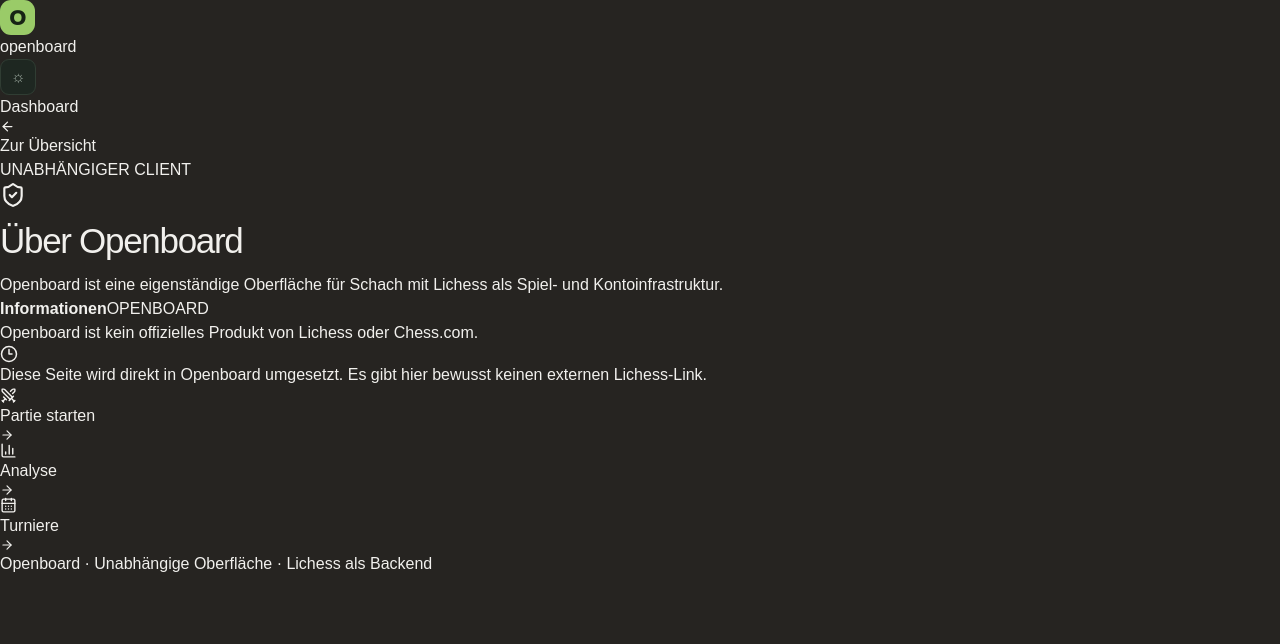
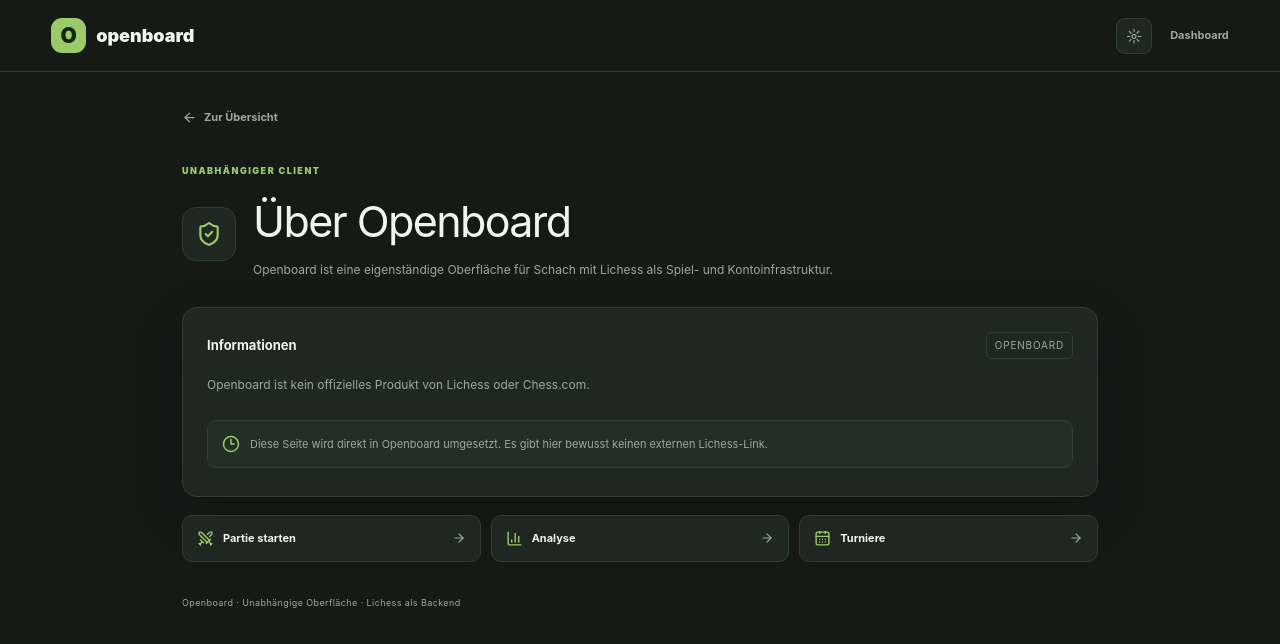
Before and after one commit to Rololol/openboard, a Next.js app: page /features/about/ in a window 1280 px wide. Shown: the top 644 px of the page. Built offline with nearby package versions, Linux system fonts and the light colour scheme.

Commit message:
Style native Openboard feature pages

```diff
--- a/src/app/premium-dashboard.css
+++ b/src/app/premium-dashboard.css
@@ -176,3 +176,39 @@ html[data-theme="dark"]{color-scheme:dark}
   .player-bar{height:39px!important;min-height:39px}
   .piece{font-size:clamp(22px,5.5vh,42px)!important}
 }
+
+
+/* Native Openboard feature pages */
+.feature-page{min-height:100vh;background:var(--ob-bg);color:var(--ob-text);font-family:Inter,ui-sans-serif,system-ui,sans-serif}
+.feature-header{height:72px;border-bottom:1px solid var(--ob-line);display:flex;align-items:center;justify-content:space-between;padding:0 clamp(18px,4vw,58px)}
+.feature-brand{display:flex;align-items:center;gap:10px;font-size:18px;font-weight:900;color:var(--ob-text)}
+.feature-header-actions{display:flex;align-items:center;gap:18px}.feature-header-actions>a{font-size:11px;color:var(--ob-muted);font-weight:700}
+.feature-main{max-width:960px;margin:0 auto;padding:35px 22px 50px}
+.feature-back{display:inline-flex;align-items:center;gap:7px;color:var(--ob-muted);font-size:11px;font-weight:700;margin-bottom:38px}
+.feature-kicker{font-size:9px;letter-spacing:1.5px;font-weight:900;color:var(--ob-green);margin-bottom:12px}
+.feature-title-row{display:flex;align-items:center;gap:17px;margin-bottom:28px}
+.feature-title-icon{width:54px;height:54px;border:1px solid var(--ob-line);border-radius:14px;background:var(--ob-panel);color:var(--ob-green);display:grid;place-items:center}
+.feature-title-row h1{font-size:clamp(30px,5vw,43px);letter-spacing:-1.6px;margin:0 0 6px}
+.feature-title-row p{font-size:12px;color:var(--ob-muted);line-height:1.6;margin:0;max-width:620px}
+.feature-panel{background:var(--ob-panel);border:1px solid var(--ob-line);border-radius:15px;padding:24px;box-shadow:var(--ob-shadow);min-height:190px}
+.feature-panel-head{display:flex;align-items:center;justify-content:space-between;gap:12px;font-size:13px}
+.feature-panel-head>span{font-size:10px;color:var(--ob-muted)}
+.feature-tag{border:1px solid var(--ob-line);border-radius:5px;padding:5px 8px;letter-spacing:.8px}
+.feature-muted{color:var(--ob-muted);font-size:12px;line-height:1.7;max-width:680px;margin:16px 0}
+.feature-coming{display:flex;align-items:center;gap:10px;margin-top:25px;padding:14px;border:1px solid var(--ob-line);border-radius:9px;background:var(--ob-panel-2);color:var(--ob-muted);font-size:11px;line-height:1.5}
+.feature-coming svg{flex:0 0 auto;color:var(--ob-green)}
+.feature-shortcuts{display:grid;grid-template-columns:repeat(3,minmax(0,1fr));gap:10px;margin-top:18px}
+.feature-shortcuts a{display:flex;align-items:center;gap:9px;padding:14px;border:1px solid var(--ob-line);border-radius:10px;background:var(--ob-panel);color:var(--ob-text);font-size:11px;font-weight:700}
+.feature-shortcuts a svg:first-child{color:var(--ob-green)}.feature-shortcuts a svg:last-child{margin-left:auto;color:var(--ob-muted)}
+.feature-footer{margin-top:34px;color:var(--ob-muted);font-size:9px;letter-spacing:.4px}
+.puzzle-local{display:flex;flex-direction:column;align-items:center;justify-content:center;gap:12px;padding:15px;background:var(--ob-panel-2)}
+.puzzle-local-board{font-family:ui-monospace,monospace;font-size:clamp(9px,1.3vw,14px);line-height:1.7;text-align:center;color:var(--ob-text)}
+.puzzle-local-board span{color:var(--ob-green);font-size:10px;letter-spacing:2px}
+.puzzle-local p{margin:0;color:var(--ob-muted);font-size:10px;text-align:center}
+.puzzle-local .primary-cta{min-height:34px;font-size:10px}
+.puzzle-position{display:flex;justify-content:center;padding:18px}
+.puzzle-board-placeholder{width:min(100%,430px);aspect-ratio:1;display:flex;flex-direction:column;justify-content:space-around;align-items:center;background:linear-gradient(45deg,#789766 25%,#e8e7d1 25%,#e8e7d1 50%,#789766 50%,#789766 75%,#e8e7d1 75%);background-size:64px 64px;border:5px solid #17251b;border-radius:5px;color:#252b22;text-shadow:0 1px #fff9;font-size:clamp(10px,2vw,18px);font-weight:800;text-align:center}
+.puzzle-board-placeholder span{font-size:11px;letter-spacing:2px;background:#1b281f;color:#c5e6a7;padding:6px 10px;text-shadow:none}
+.feature-action{display:inline-flex;align-items:center;gap:8px;border:0;border-radius:8px;padding:11px 14px;background:var(--ob-green);color:#172315;font-size:11px;font-weight:850;cursor:pointer}
+.feature-solution{font-family:ui-monospace,monospace;color:var(--ob-green);font-size:13px}
+@media(max-width:640px){.feature-header{height:62px;padding:0 14px}.feature-main{padding:25px 14px 35px}.feature-back{margin-bottom:28px}.feature-title-row{align-items:flex-start;gap:12px}.feature-title-icon{width:44px;height:44px;flex:0 0 44px}.feature-title-row h1{font-size:29px}.feature-title-row p{font-size:11px}.feature-panel{padding:17px}.feature-shortcuts{grid-template-columns:1fr}.feature-shortcuts a{min-height:44px}.feature-coming{align-items:flex-start}.puzzle-board-placeholder{background-size:48px 48px}}
```
